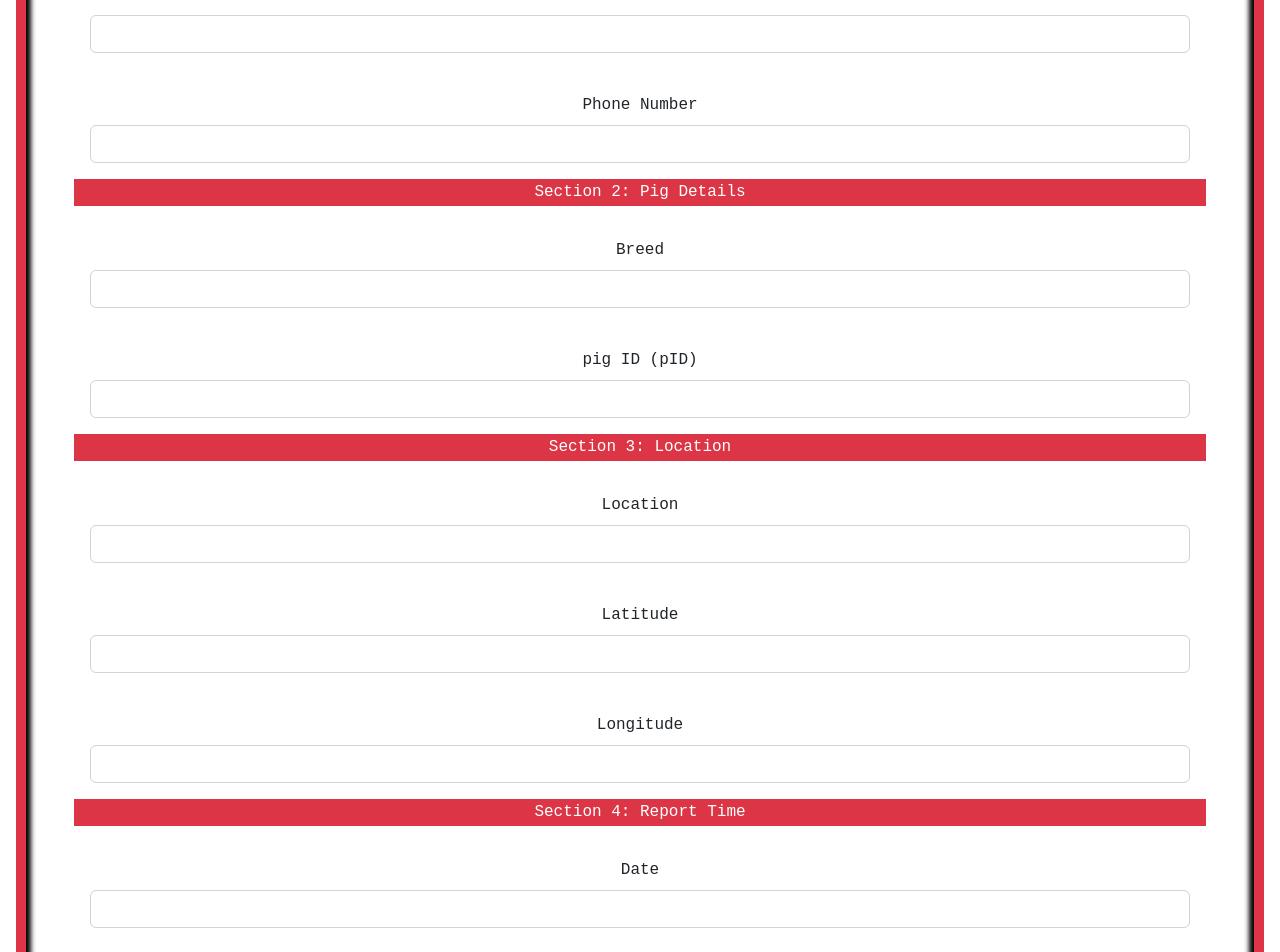
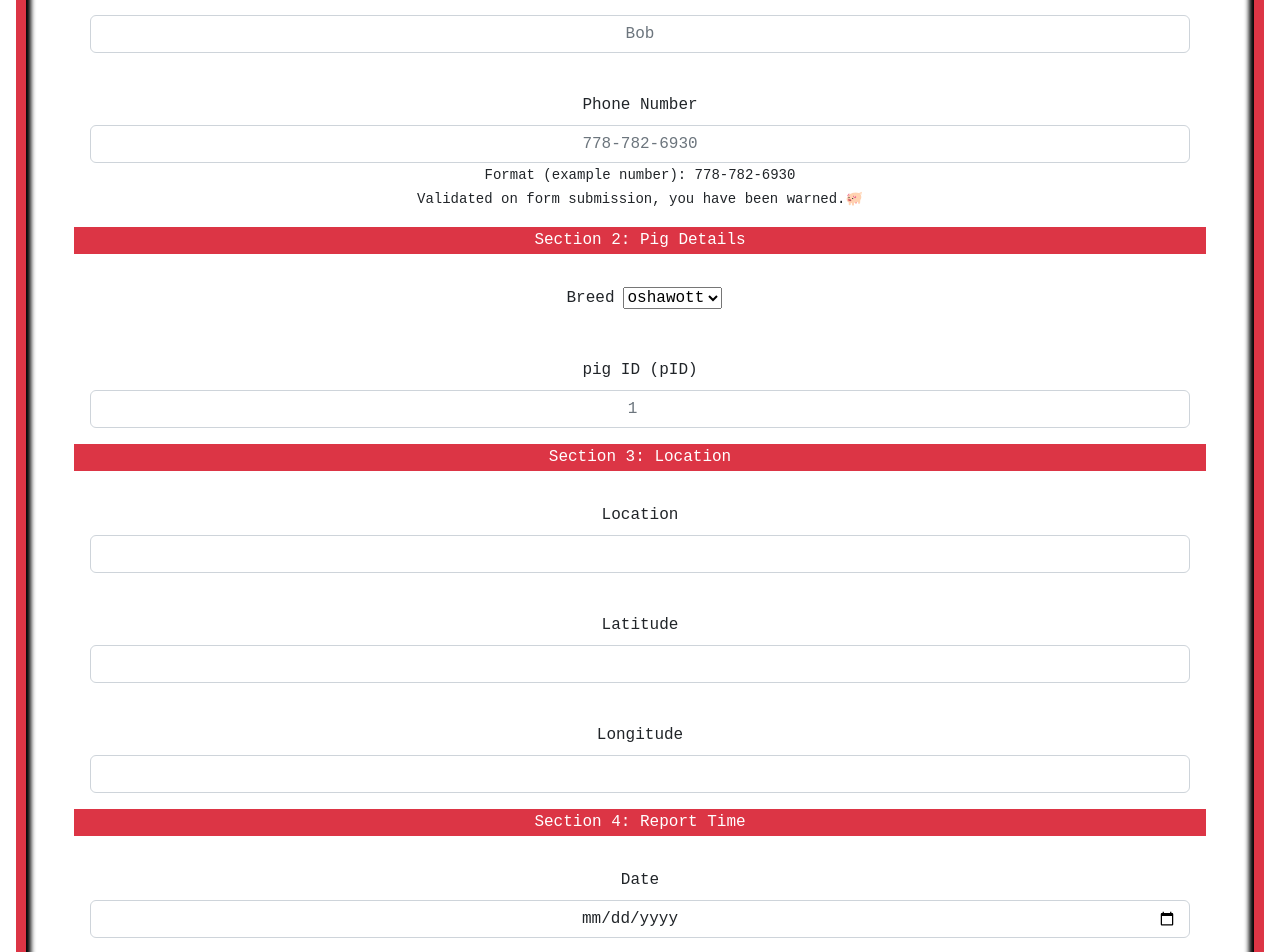
Before and after one commit to JohnsonL111/find-my-pig, an Angular app in the folder pig-location-tracker/: page /add in a window 1280 px wide. Shown: the part 200-1152 px from the top of the page. Built offline with nearby package versions, Linux system fonts and the light colour scheme.

Commit message:
Add validation to inputs

```diff
--- a/pig-location-tracker/src/app/components/pig-add-form/pig-add-form.component.html
+++ b/pig-location-tracker/src/app/components/pig-add-form/pig-add-form.component.html
@@ -7,55 +7,63 @@
         <h6 class = "text-bg-danger p-1"> Section 1: Reporting Person Details </h6>
         <section class = "form-group p-3">
             <label for="person-name" class = "m-2">Name</label>
-            <input type="text" class="form-control" name="person-name" id="person-name">
+            <input placeholder="Bob" type="text" class="form-control" name="person-name" id="person-name" required>
         </section>
         <section class = "form-group p-3">
             <label for="person-number" class = "m-2">Phone Number</label>
-            <input type="text" class="form-control" name="person-number" id="person-number">
+            <!-- Validated on submission -->
+            <input placeholder="778-782-6930" type="tel" class="form-control" pattern="[0-9]{3}-[0-9]{2}-[0-9]{3}" name="person-number" id="person-number" required>
+            <small>Format (example number): 778-782-6930</small><br>
+            <small>Validated on form submission, you have been warned.🐖</small><br>
         </section>
 
         <!-- Pig Info Details Section-->
         <h6 class = "text-bg-danger p-1"> Section 2: Pig Details </h6>
         <section class = "form-group p-3">
             <label for="pig-breed" class = "m-2"> Breed </label>
-            <input type="text" class="form-control" name="pig-breed" id="pig-breed">
+            <select name="pig-breed" id="pig-breed">
+                <option selected="selected" value="oshawott">oshawott</option>
+                <option value="tepig">tepig</option>
+                <option value="snivy">snivy</option>
+                <option value="uknown">unknown</option>
+            </select>
         </section>
         <section class = "form-group p-3">
             <label for="pID" class = "m-2">pig ID (pID)</label>
-            <input type="text" class="form-control" name="pID" id="pID">
+            <input placeholder="1" type="number" class="form-control" name="pID" id="pID" required>
         </section>
 
         <!-- Location Info Details Section-->
         <h6 class = "text-bg-danger p-1"> Section 3: Location </h6>
         <section class = "form-group p-3">
             <label for="location" class = "m-2">Location</label>
-            <input type="text" class="form-control" name="location" id="location">
+            <input type="text" class="form-control" name="location" id="location" required>
         </section>
         <section class = "form-group p-3">
             <label for="latitude" class = "m-2">Latitude</label>
-            <input type="text" class="form-control" name="latitude" id="latitude">
+            <input type="text" class="form-control" name="latitude" id="latitude" required>
         </section>
         <section class = "form-group p-3">
             <label for="longitude" class = "m-2">Longitude</label>
-            <input type="text" class="form-control" name="longitude" id="longitude">
+            <input type="text" class="form-control" name="longitude" id="longitude" required>
         </section>
 
         <!-- Time Reported Details Section-->
         <h6 class = "text-bg-danger p-1"> Section 4: Report Time </h6>
         <section class = "form-group p-3">
             <label for="date" class = "m-2">Date</label>
-            <input type="text" class="form-control" name="date" id="date">
+            <input type="date" class="form-control" name="date" id="date" required>
         </section>
         <section class = "form-group p-3">
             <label for="time" class = "m-2">Time</label>
-            <input type="text" class="form-control" name="time" id="time">
+            <input type="time" class="form-control" name="time" id="time" required>
         </section>
 
         <!-- Extra Notes Section-->
         <h6 class = "text-bg-danger p-1">Section 5 (Optional): Extra Notes </h6>
         <section class = "form-group p-3">
             <label for="extra-notes" class = "m-2">Notes</label>
-            <input type="text" class="form-control" name="extra-notes" id="extra-notes">
+            <textarea  placeholder = "This pig was eating another pig (true story)😲..." class="form-control" rows="4" cols="50" name="extra-notes" id="extra-notes"></textarea>
         </section>
 
         <!-- submit button -->
--- a/pig-location-tracker/src/styles.css
+++ b/pig-location-tracker/src/styles.css
@@ -8,3 +8,7 @@
     border-width: 10px !important;
     box-shadow: inset 0px 0px 5px 5px black;
 }
+
+input {
+    text-align: center;
+}
```
